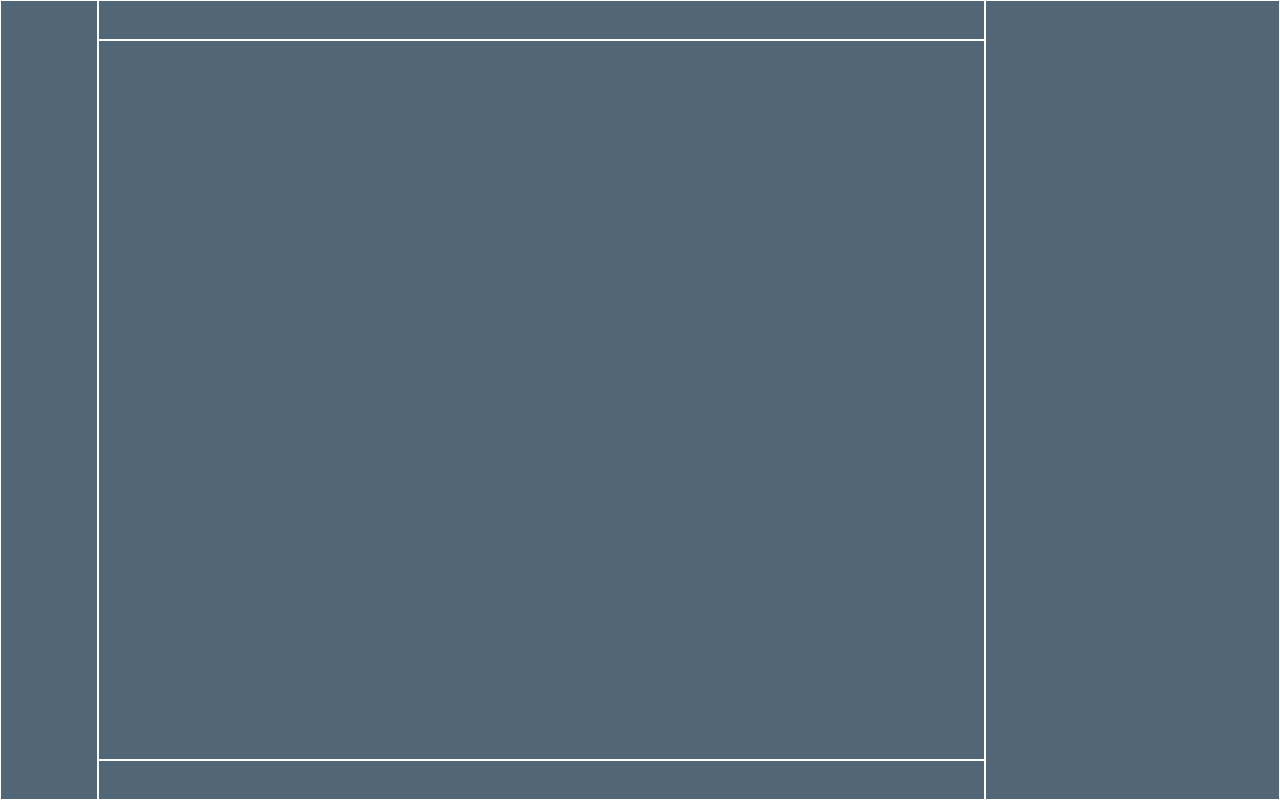
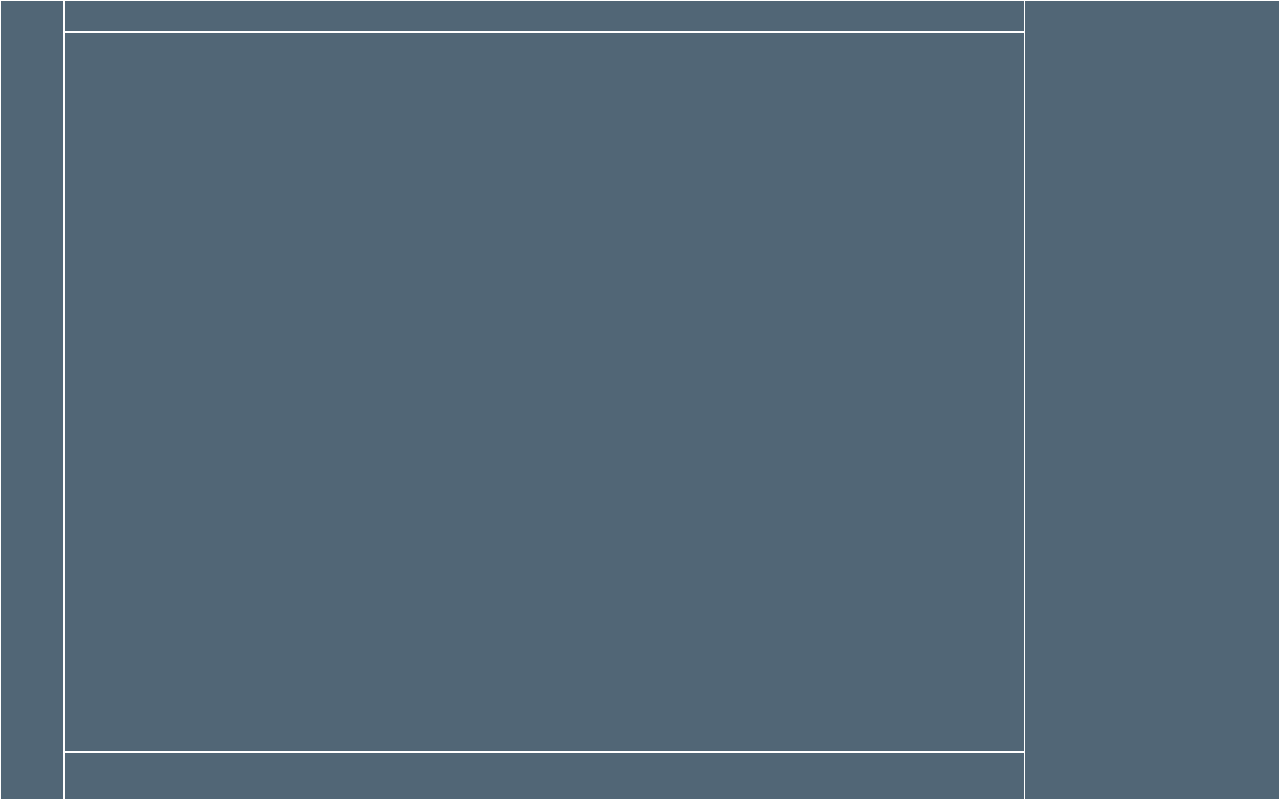
Before and after one commit to d0rianb/AIMI, an Electron app: page index.html in a window 1280 px wide. Drawn offline with Linux system fonts and the light colour scheme.

Commit message:
Improve Notification Layout

```diff
--- a/index.html
+++ b/index.html
@@ -4,15 +4,17 @@
 <head>
     <meta charset="UTF-8">
     <title>AIMI</title>
-    <link rel="stylesheet" href="style/main.css">
+    <link rel="stylesheet" href="style/css/style.css">
 </head>
 
 <body>
     <div class="container">
         <div class="status-bar"></div>
         <div class="dock"></div>
-        <div class="main"></div>
-        <div class="aside"></div>
+        <div class="notification notification-open"></div>
+        <div class="main">
+            <div class="canvas"></div>
+        </div>
         <div class="bottom-bar"></div>
     </div>
 </body>
--- a/style/main.scss
+++ b/style/scss/style.scss
@@ -1,3 +1,5 @@
+@import 'variables.scss';
+
 *,
 *::after,
 *::before {
@@ -16,14 +18,17 @@ body {
 }
 
 .container {
+    position: relative;
     width: 100vw;
     height: 100vh;
     display: grid;
-    grid-template-columns: 1fr 9fr 3fr;
-    grid-template-rows: 1fr 18fr 1fr;
-    grid-template-areas: "dock status-bar aside" "dock main aside" "dock bottom-bar aside";
+    grid-auto-columns: 4em 4fr auto;
+    grid-template-rows: 2em auto 3em;
+    grid-template-areas: "dock status-bar notification" "dock main notification" "dock bottom-bar notification";
+    place-items: stretch;
 
     & > div {
+        display: flex;
         background-color: #516676;
         border: 0.5px solid #fff;
     }
@@ -41,8 +46,17 @@ body {
     grid-area: main;
 }
 
-.aside {
-    grid-area: aside;
+.notification {
+    grid-area: notification;
+    position: absolute;
+    width: 20vw;
+    height: 100vh;
+    right: -20vw;
+
+    &-open {
+        right: 0;
+        transition: right $transition-duration cubic-bezier(0.4, 0, 1, 1);
+    }
 }
 
 .bottom-bar {
--- /dev/null
+++ b/style/scss/variables.scss
@@ -0,0 +1 @@
+$transition-duration:200ms
```
Also changed, not shown: style/css/style.css, style/css/variables.css (added), style/css/widget.css (added), style/scss/widget.scss (added).
